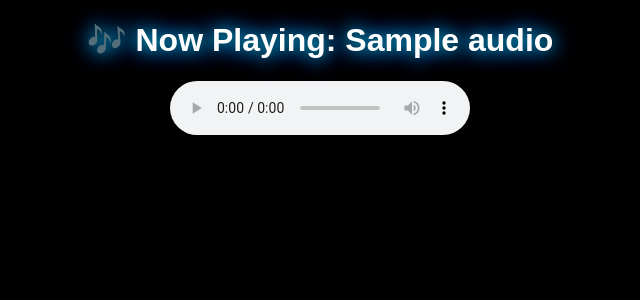
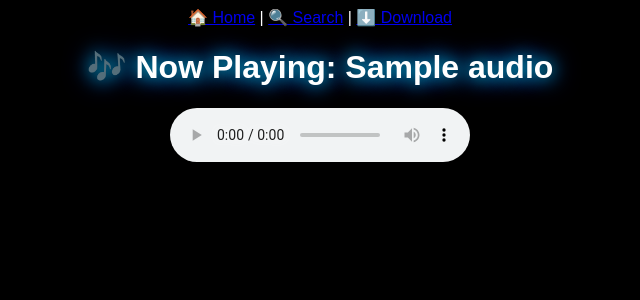
Before and after one commit to Neaterry6/play-api, a Flask app: template templates/play_audio.html in a window 1280 px wide. Shown: the top 300 px of the page, without its empty margins (320-960 px from the left). Run offline with Flask 3, Linux system fonts and the light colour scheme; the template is opened without the code that fills it: most values are stand-ins (such as "Sample title", 1, 10 or a date in 2020).

Commit message:
Update play_audio.html

```diff
--- a/templates/play_audio.html
+++ b/templates/play_audio.html
@@ -2,12 +2,18 @@
 <html>
 <head>
     <title>Play Audio</title>
-    <link rel="stylesheet" href="static/styles.css">
+    <link rel="stylesheet" href="{{ url_for('static', filename='styles.css') }}">
 </head>
 <body>
+    <nav>
+        <a href="/">🏠 Home</a> |
+        <a href="/search">🔍 Search</a> |
+        <a href="/download">⬇️ Download</a>
+    </nav>
+
     <h1>🎶 Now Playing: {{ audio.title }}</h1>
     <audio controls>
         <source src="{{ audio.audio_url }}" type="audio/mp3">
     </audio>
 </body>
-</html
+</html>
```
